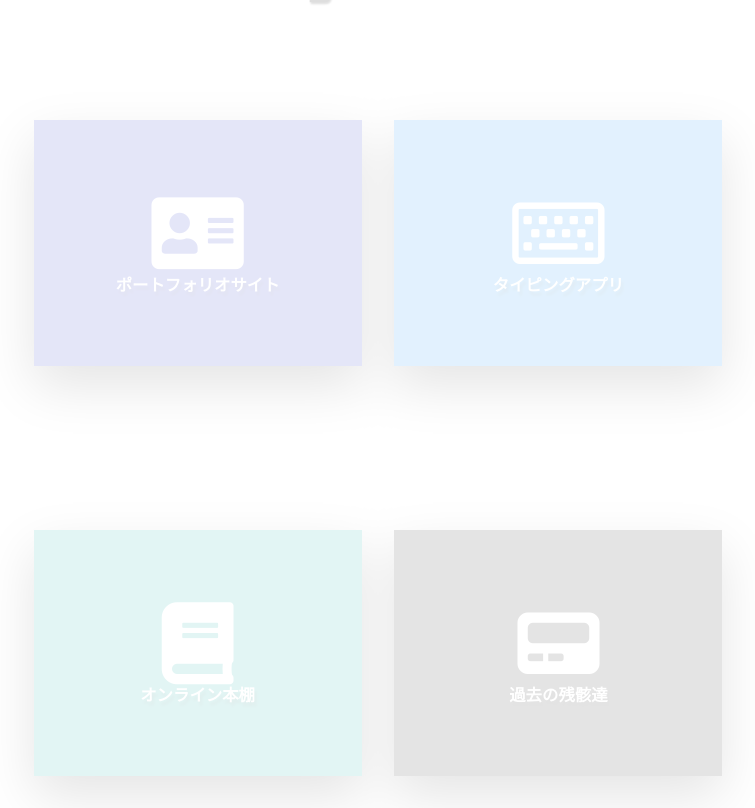
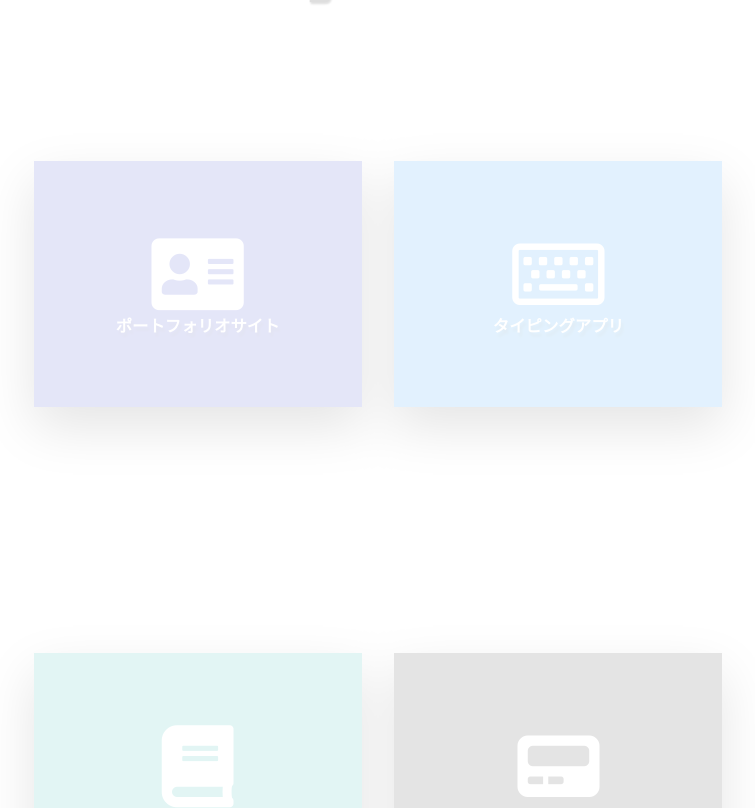
Before and after one commit to taku-hu/portfolio-site, a Vue app: page /works in a window 1280 px wide. Shown: the part 909-1717 px from the top of the page, without its empty margins (262-1017 px from the left). Built offline with nearby package versions, Linux system fonts and the light colour scheme; what vue-js-modal would draw is missing.

Commit message:
work-boxのmarginをセクション内に収まるように調整

```diff
--- a/src/views/Works.vue
+++ b/src/views/Works.vue
@@ -91,7 +91,7 @@ export default {
       position: relative;
       width: 20rem;
       height: 15rem;
-      margin: 5rem 1rem;
+      margin: 7.5rem 1rem;
       &:hover .face.face1 {
         transform: translateY(-7.5rem);
         span {
```
